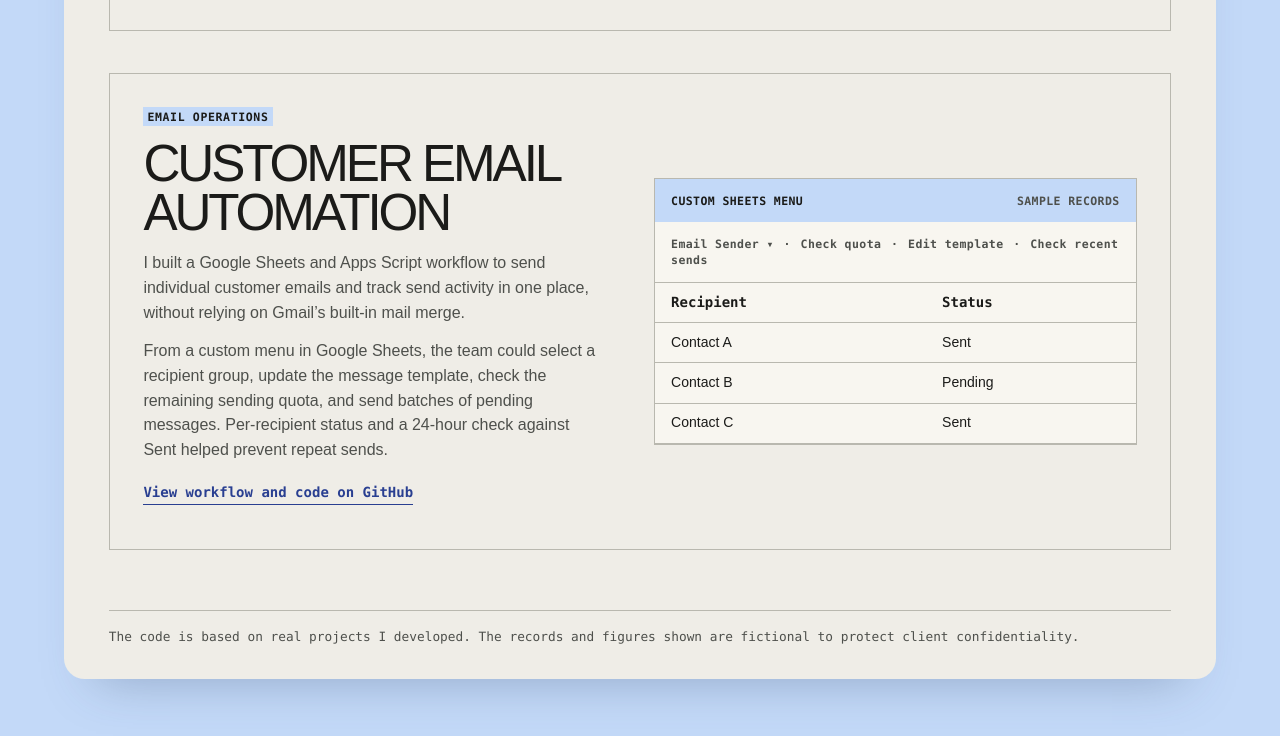
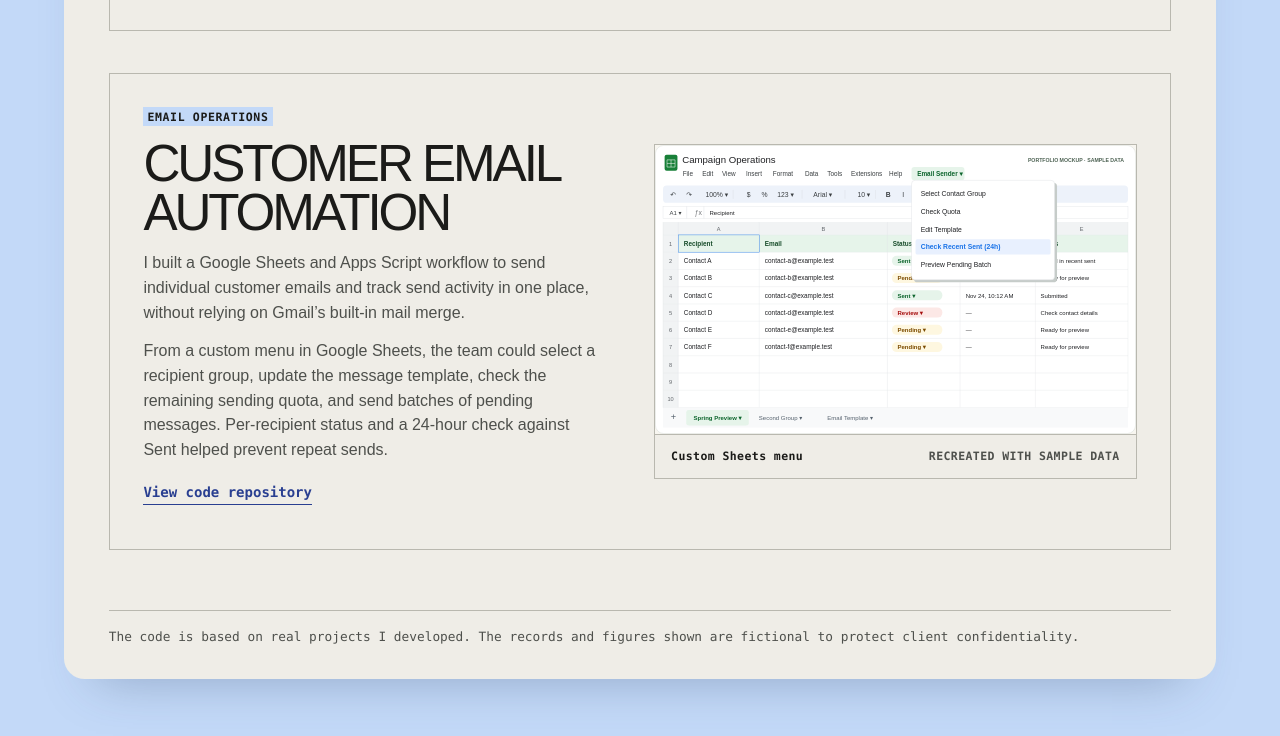
Before and after one commit to aaatanasi/crm-systems-portfolio, a plain HTML site: page index.html in a window 1280 px wide. Shown: the part 1623-2359 px from the top of the page. Drawn offline with Linux system fonts and the light colour scheme.

Commit message:
Link email automation repository and show Sheets screenshot

```diff
--- a/index.html
+++ b/index.html
@@ -27,6 +27,7 @@ html{background:var(--canvas)}body{background:var(--paper);width:min(76rem,calc(
 .project-link,.formats a{font-size:.875rem}.project-link span:first-child{border-color:currentColor}::selection{background:var(--highlight);color:var(--ink)}
 @media(max-width:43rem){.hero h1{font-size:clamp(2.3rem,9vw,4.6rem)}.hero h1,.project h2,.prospect h2{letter-spacing:-.04em}}
 .outreach-preview{align-self:center;margin:0;min-width:0;border:1px solid var(--line);background:#f8f6f0}.outreach-preview figcaption,.outreach-actions{font:600 .72rem/1.4 var(--mono);letter-spacing:.035em;padding:.85rem 1rem}.outreach-preview figcaption{display:flex;justify-content:space-between;gap:.45rem;flex-wrap:wrap;background:var(--highlight)}.outreach-preview figcaption span,.outreach-actions{color:var(--muted)}.outreach-preview table{border-collapse:collapse;width:100%;text-align:left;font-size:.875rem}.outreach-preview th,.outreach-preview td{padding:.55rem 1rem;border-bottom:1px solid var(--line)}.outreach-preview th{font-family:var(--mono);font-weight:600}.outreach-actions span{margin-inline:.15rem}
+.sheet-preview a,.sheet-preview img{display:block;width:100%;height:auto}.sheet-preview figcaption{background:var(--paper);border-top:1px solid var(--line)}
 </style>
 </head>
 <body>
@@ -76,13 +77,10 @@ html{background:var(--canvas)}body{background:var(--paper);width:min(76rem,calc(
     <div><p class="card-number">Email operations</p><h2 id="outreach-title">Customer Email Automation</h2>
     <p>I built a Google Sheets and Apps Script workflow to send individual customer emails and track send activity in one place, without relying on Gmail’s built-in mail merge.</p>
     <p>From a custom menu in Google Sheets, the team could select a recipient group, update the message template, check the remaining sending quota, and send batches of pending messages. Per-recipient status and a 24-hour check against Sent helped prevent repeat sends.</p>
-    <a class="project-link" href="https://github.com/aaatanasi/crm-systems-portfolio/tree/main/customer-email-automation"><span>View workflow and code on GitHub</span></a></div>
-    <figure class="outreach-preview">
-      <figcaption>CUSTOM SHEETS MENU <span>SAMPLE RECORDS</span></figcaption>
-      <div class="outreach-actions" style="border-bottom:1px solid var(--line)">Email Sender ▾ <span>·</span> Check quota <span>·</span> Edit template <span>·</span> Check recent sends</div>
-      <table aria-label="Example customer email queue"><thead><tr><th scope="col">Recipient</th><th scope="col">Status</th></tr></thead><tbody>
-        <tr><td>Contact A</td><td>Sent</td></tr><tr><td>Contact B</td><td>Pending</td></tr><tr><td>Contact C</td><td>Sent</td></tr>
-      </tbody></table>
+    <a class="project-link" href="https://github.com/aaatanasi/customer-email-automation"><span>View code repository</span></a></div>
+    <figure class="outreach-preview sheet-preview">
+      <a href="sheets-preview.svg" aria-label="Open full-size Google Sheets preview"><img src="sheets-preview.svg" alt="Google Sheets recreation showing the Email Sender menu open over a fictional recipient queue, with actions to select a group, edit a template, check quota and check recent sends." loading="lazy"></a>
+      <figcaption>Custom Sheets menu <span>RECREATED WITH SAMPLE DATA</span></figcaption>
     </figure>
   </section>
 </main>
```
